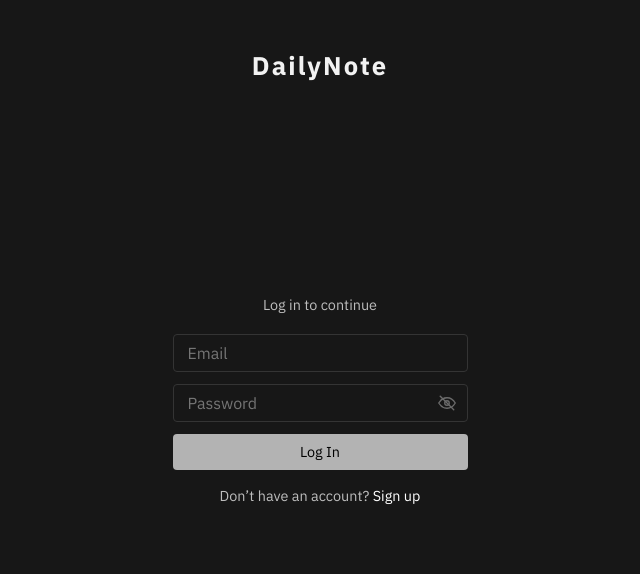
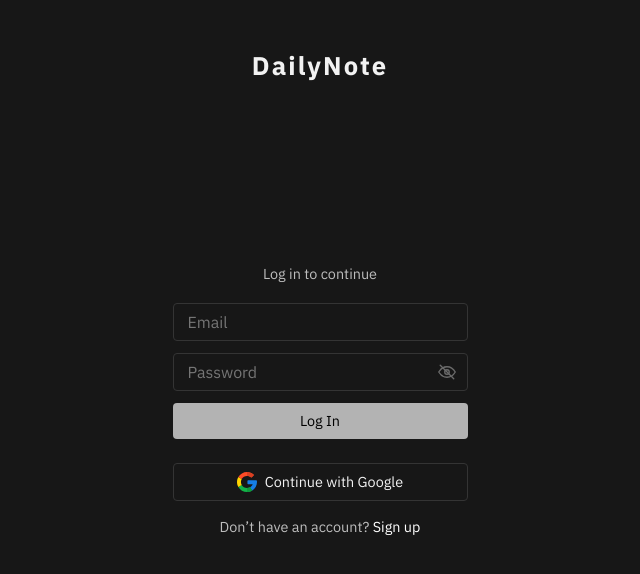
Before and after one commit to selitzer/dailynote, a React (Vite) app: page / in a window 1280 px wide. Shown: the top 574 px of the page, without its empty margins (320-960 px from the left). Built offline with nearby package versions, Linux system fonts and the light colour scheme; no server answers.

Commit message:
added google button

```diff
--- a/src/Auth.css
+++ b/src/Auth.css
@@ -185,3 +185,17 @@
 .auth-link:hover::after {
   width: 100%;
 }
+
+.google-btn-icon {
+  width: 20px;
+  height: 20px;
+  flex-shrink: 0;
+  margin-right: 8px;
+}
+
+.googlebtn {
+      border: 1px solid #343434;
+    background: transparent;
+    color: #f2f2f2;
+        margin-top: 12px;
+}
--- a/src/Auth.tsx
+++ b/src/Auth.tsx
@@ -10,6 +10,16 @@
   const [email, setEmail] = useState("");
   const [password, setPassword] = useState("");
   const [showPassword, setShowPassword] = useState(false);
+
+
+async function handleGoogleLogin() {
+  await supabase.auth.signInWithOAuth({
+    provider: "google",
+    options: {
+      redirectTo: "https://selitzer.github.io/dailynote/auth/callback",
+    },
+  });
+}
 
 async function handleSubmit(e: React.FormEvent<HTMLFormElement>) {
   e.preventDefault();
@@ -136,6 +146,57 @@
               "Log In"
             )}
           </button>
+{!isSignup && (
+  <button
+    type="button"
+    onClick={handleGoogleLogin}
+    className="googlebtn auth-button"
+    disabled={isSubmitting}
+  >
+    <svg
+      className="google-btn-icon"
+      viewBox="0 0 512 512"
+      xmlns="http://www.w3.org/2000/svg"
+    >
+      <path
+        fill="#167EE6"
+        d="M492.668,211.489l-208.84-0.01c-9.222,0-16.697,7.474-16.697,16.696v66.715
+        c0,9.22,7.475,16.696,16.696,16.696h117.606c-12.878,33.421-36.914,61.41-67.58,79.194L384,477.589
+        c80.442-46.523,128-128.152,128-219.53c0-13.011-0.959-22.312-2.877-32.785C507.665,217.317,500.757,211.489,492.668,211.489z"
+      />
+      <path
+        fill="#12B347"
+        d="M256,411.826c-57.554,0-107.798-31.446-134.783-77.979l-86.806,50.034
+        C78.586,460.443,161.34,512,256,512c46.437,0,90.254-12.503,128-34.292v-0.119l-50.147-86.81
+        C310.915,404.083,284.371,411.826,256,411.826z"
+      />
+      <path
+        fill="#0F993E"
+        d="M384,477.708v-0.119l-50.147-86.81c-22.938,13.303-49.48,21.047-77.853,21.047V512
+        C302.437,512,346.256,499.497,384,477.708z"
+      />
+      <path
+        fill="#FFD500"
+        d="M100.174,256c0-28.369,7.742-54.91,21.043-77.847l-86.806-50.034C12.502,165.746,0,209.444,0,256
+        s12.502,90.254,34.411,127.881l86.806-50.034C107.916,310.91,100.174,284.369,100.174,256z"
+      />
+      <path
+        fill="#FF4B26"
+        d="M256,100.174c37.531,0,72.005,13.336,98.932,35.519c6.643,5.472,16.298,5.077,22.383-1.008
+        l47.27-47.27c6.904-6.904,6.412-18.205-0.963-24.603C378.507,23.673,319.807,0,256,0
+        C161.34,0,78.586,51.557,34.411,128.119l86.806,50.034C148.202,131.62,198.446,100.174,256,100.174z"
+      />
+      <path
+        fill="#D93F21"
+        d="M354.932,135.693c6.643,5.472,16.299,5.077,22.383-1.008l47.27-47.27
+        c6.903-6.904,6.411-18.205-0.963-24.603C378.507,23.672,319.807,0,256,0v100.174
+        C293.53,100.174,328.005,113.51,354.932,135.693z"
+      />
+    </svg>
+
+    <span>Continue with Google</span>
+  </button>
+)}
         </form>
 
         <p className="auth-switch">
```
